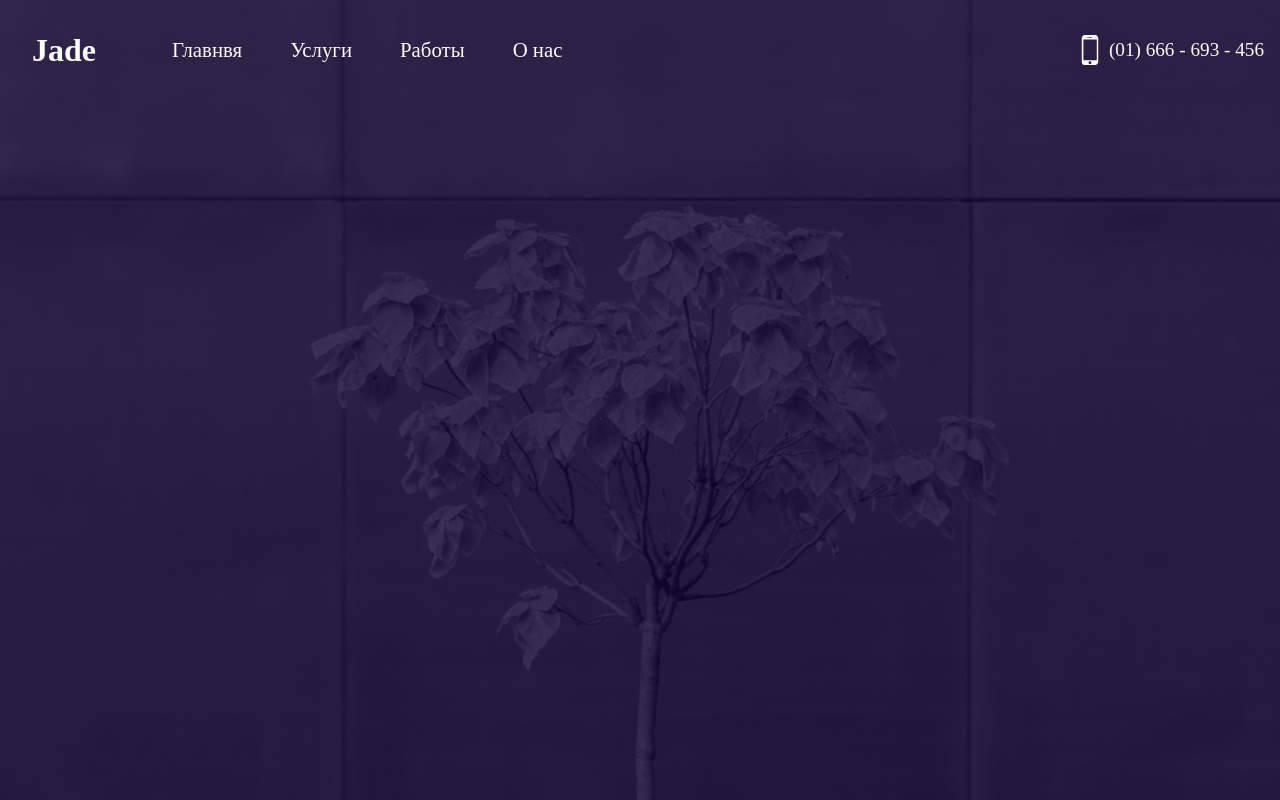
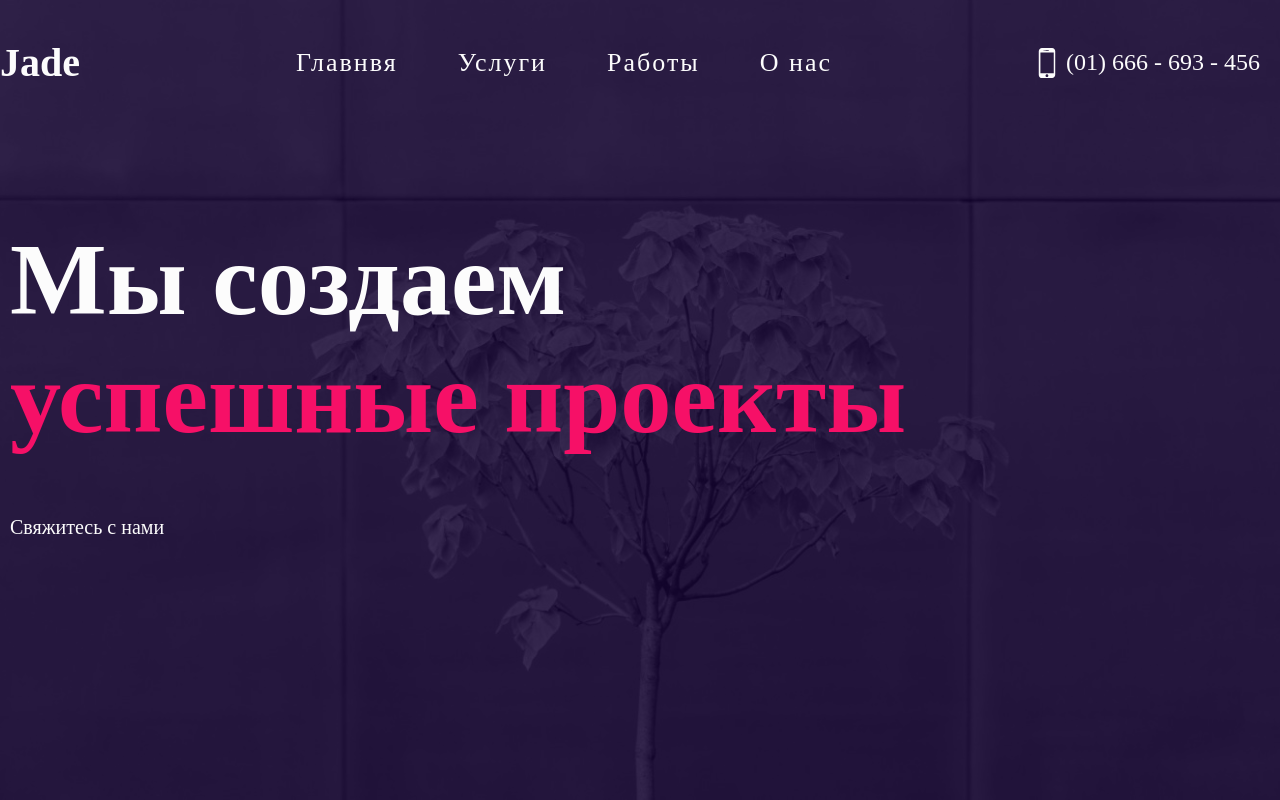
Before and after one commit to drimchansky/jade, a Gatsby site: page / in a window 1280 px wide. Built offline with nearby package versions, Linux system fonts and the light colour scheme; Gatsby itself is replaced by a stand-in of ours.

Commit message:
Create base front page

```diff
--- a/gatsby-config.js
+++ b/gatsby-config.js
@@ -3,6 +3,7 @@ const path = require(`path`)
 module.exports = {
   siteMetadata: {
     title: 'Jade',
+    description: 'Awesome description',
   },
   plugins: [
     `gatsby-plugin-react-helmet`,
--- a/src/components/FrontScreen.js
+++ b/src/components/FrontScreen.js
@@ -3,21 +3,9 @@ import React from 'react'
 import styled from 'styled-components'
 import { graphql, useStaticQuery } from 'gatsby'
 import BackgroundImage from 'gatsby-background-image'
+import { Link } from 'gatsby'
 // custom
-import { colors, breakpoints } from '../utility/variables'
-
-const FrontScreenStyled = styled.div`
-  background-color: rgba(21, 4, 51, 0.8);
-  min-height: 10px;
-  width: 100%;
-  background-position: bottom center;
-  background-repeat: repeat-y;
-  background-size: cover;
-
-  @media (${breakpoints.large}) {
-    height: 100vh;
-  }
-`
+import { breakpoints, colors } from '../utility/variables'
 
 const FrontScreen = () => {
   const data = useStaticQuery(graphql`
@@ -39,9 +27,72 @@ const FrontScreen = () => {
       fluid={imageData}
       backgroundColor={`#040e18`}
     >
-      <FrontScreenStyled></FrontScreenStyled>
+      <FrontScreenStyled>
+        <ContainerStyled>
+          <HeaderStyled>
+            Мы создаем <br />
+            <span>успешные проекты</span>
+          </HeaderStyled>
+          <LinkStyled to="/contacts">Свяжитесь с нами</LinkStyled>
+        </ContainerStyled>
+      </FrontScreenStyled>
     </BackgroundImage>
   )
 }
 
+const FrontScreenStyled = styled.div`
+  background-color: rgba(21, 4, 51, 0.83);
+  min-height: 10px;
+  width: 100%;
+  background-position: bottom center;
+  background-repeat: repeat-y;
+  background-size: cover;
+  height: 100vh;
+  /* fix for chrome later */
+
+  @media (${breakpoints.large}) {
+    height: 100vh;
+  }
+`
+
+const ContainerStyled = styled.div`
+  height: 100%;
+  width: 100%;
+  display: flex;
+  flex-direction: column;
+  justify-content: center;
+  max-width: 1400px;
+  margin: 0 auto;
+  padding: 0 0.5rem;
+  font-size: 1.2rem;
+`
+
+const HeaderStyled = styled.h1`
+  font-size: 8vw;
+  color: ${colors.white};
+  transform: translateY(30%);
+
+  @media (${breakpoints.large}) {
+    transform: translateY(0);
+  }
+
+  & span {
+    color: ${colors.primary};
+  }
+`
+
+const LinkStyled = styled(Link)`
+  transform: translateY(30%);
+  font-size: 1rem;
+  color: ${colors.white};
+  text-decoration: none;
+  margin-top: 1rem;
+  padding: 2rem;
+  padding-left: 0;
+
+  @media (${breakpoints.large}) {
+    transform: translateY(0);
+  }
+`
+
 export default FrontScreen
--- a/src/components/common/Logo.js
+++ b/src/components/common/Logo.js
@@ -15,6 +15,7 @@ const StyledLogo = styled(Link)`
 
   @media (${breakpoints.large}) {
     color: ${props => (props.front ? colors.white : colors.secondaryTwo)};
+    padding-left: 0;
   }
 `
 
--- a/src/components/header/Hamburger.js
+++ b/src/components/header/Hamburger.js
@@ -10,10 +10,11 @@ const StyledHamburger = styled.button`
   right: 0.5rem;
   top: 0.5rem;
   cursor: pointer;
-  z-index: 10;
+  z-index: 11;
   border: none;
   padding: 0;
   background: none;
+
   & span {
     height: 8px;
     width: 80px;
@@ -25,6 +26,7 @@ const StyledHamburger = styled.button`
         ? 'translate(-50%,-50%) rotate(135deg);'
         : 'translate(-50%, -50%) rotate(0deg)'};
     transition: all ease 0.5s;
+
     &::before,
     &::after {
       content: '';
@@ -36,6 +38,7 @@ const StyledHamburger = styled.button`
       width: 50%;
       transition: all ease 0.5s;
     }
+
     &::before {
       ${props => (props.open ? '' : '')};
       top: ${props => (props.open ? '0' : '-20px')};
@@ -44,6 +47,7 @@ const StyledHamburger = styled.button`
         props.open ? 'translateX(100%) rotate(-90deg);' : ''};
       transform-origin: left;
     }
+
     &::after {
       bottom: ${props => (props.open ? '0' : '-20px')};
       right: 0;
--- a/src/components/header/NavList.js
+++ b/src/components/header/NavList.js
@@ -8,6 +8,7 @@ import { breakpoints, colors } from '../../utility/variables'
 const NavListStyled = styled.nav`
   width: 100%;
   transform: translateY(-10%);
+
   & ul {
     display: flex;
     flex-direction: column;
@@ -21,12 +22,14 @@ const NavListStyled = styled.nav`
     font-size: 1.3rem;
     padding: 1.5rem;
     display: block;
+    letter-spacing: 2px;
   }
   @media (${breakpoints.large}) {
     transform: none;
-    margin-left: 20px;
+
     ul {
       flex-direction: row;
+      justify-content: center;
     }
     a {
       color: ${props => (props.front ? colors.white : colors.secondaryTwo)};
--- a/src/components/header/Navigation.js
+++ b/src/components/header/Navigation.js
@@ -21,6 +21,7 @@ const NavigationStyled = styled.div`
   width: 100%;
   transition: transform 0.2s ease-in-out;
   transform: ${props => (props.open ? 'translateX(0)' : 'translateX(120%)')};
+  z-index: 10;
 
   @supports (clip-path: circle(0px)) {
     transition: clip-path 0.7s ease-in-out;
--- a/src/components/page/GlobalStyles.js
+++ b/src/components/page/GlobalStyles.js
@@ -1,6 +1,6 @@
 import { createGlobalStyle } from 'styled-components'
 
-import { fonts } from '../../utility/variables'
+import { fonts, breakpoints } from '../../utility/variables'
 
 const GlobalStyles = createGlobalStyle`
 
@@ -10,6 +10,13 @@ html {
   overflow-x: hidden;
   font-size: 16px;
   font-family: ${fonts.main};
+
+  @media(${breakpoints.medium}) {
+    font-size: 18px;
+  }
+  @media(${breakpoints.extra}) {
+    font-size: 20px;
+  }
 }
 
 *:focus {
--- a/src/components/page/SEO.js
+++ b/src/components/page/SEO.js
@@ -8,6 +8,7 @@ const SEO = ({ title }) => {
       site {
         siteMetadata {
           title
+          description
         }
       }
     }
@@ -17,6 +18,7 @@ const SEO = ({ title }) => {
     <Helmet title={`${data.site.siteMetadata.title} | ${title}`}>
       <html lang="ru" />
       <meta name="theme-color" content="#191919" />
+      <meta name="description" content={data.site.siteMetadata.description} />
     </Helmet>
   )
 }
```
